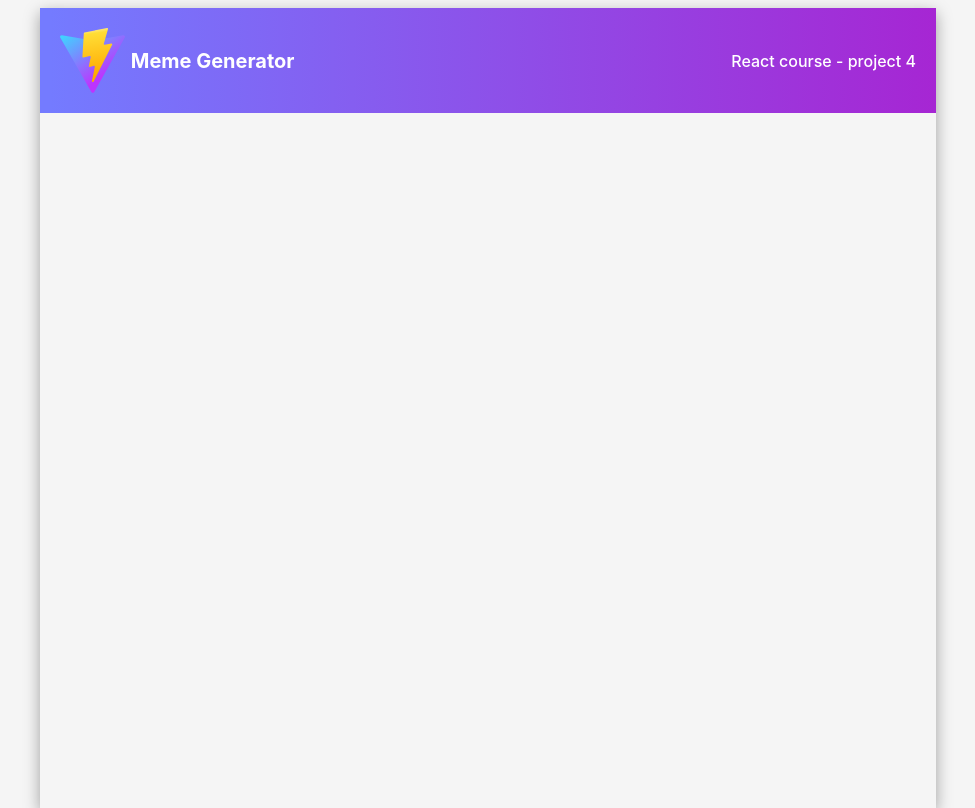
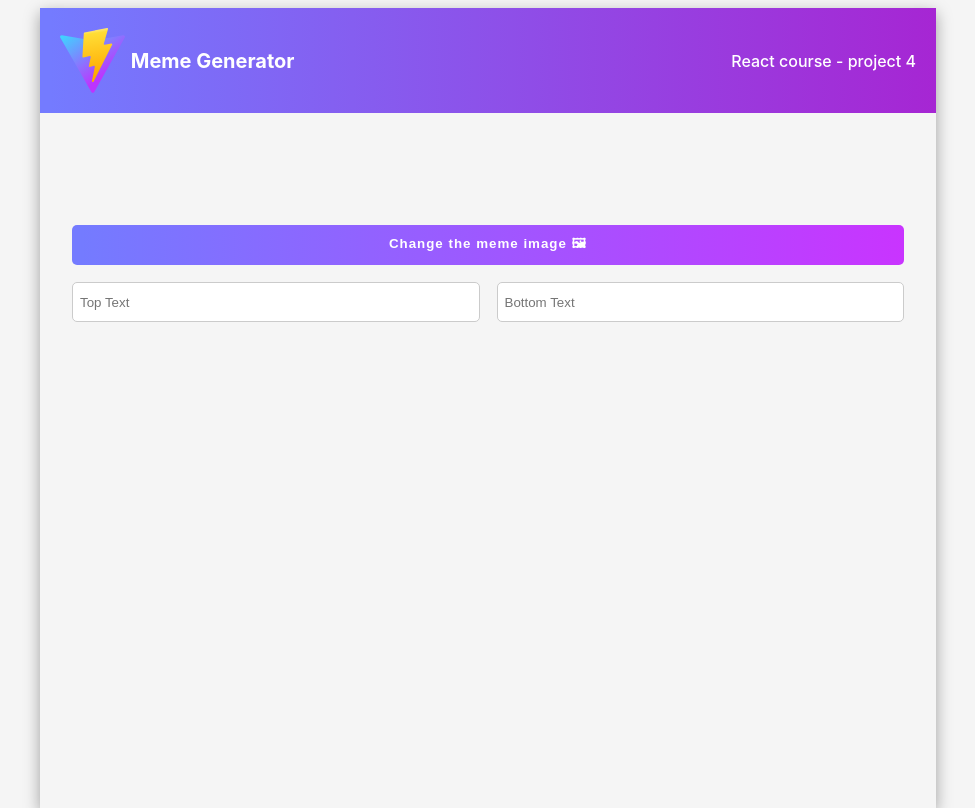
Before and after one commit to MuzhdaN/MemeGenerator, a React (Vite) app: page / in a window 1280 px wide. Shown: the whole page, without its empty margins (160-1135 px from the left). Built offline with nearby package versions, Linux system fonts and the light colour scheme.

Commit message:
Added form structure and design

```diff
--- a/src/App.jsx
+++ b/src/App.jsx
@@ -1,12 +1,14 @@
 // import './style.css'
 
 import Header from "./components/Header"
+import Meme from "./components/Meme"
 
 function App() {
 
   return (
     <div>
       <Header />
+      <Meme />
     </div>
   )
 }
--- /dev/null
+++ b/src/components/Meme.jsx
@@ -0,0 +1,23 @@
+import React from 'react'
+
+
+export default function Meme() {
+    return(
+        <main>
+            <form className='form'>
+                <input
+                    type="text"
+                    placeholder='Top Text'
+                    className='form-input'
+                />
+                <input
+                    type="text"
+                    placeholder='Bottom Text'
+                    className='form-input'
+                />
+
+                <button className='form-btn'>Change the meme image 🖼</button>
+            </form>
+        </main>
+    )
+}
--- a/src/style.css
+++ b/src/style.css
@@ -16,6 +16,7 @@ body {
   box-shadow: rgba(0, 0, 0, 0.35) 0px 5px 15px;
 }
 
+/* Header */
 .header {
   background: linear-gradient(90deg, #747bff 1.18%, #A626D3 100%);
   display:flex;
@@ -38,3 +39,30 @@ body {
 .header-subheading {
   font-weight: 500;
 }
+
+/* form */
+.form {
+  margin-top: 5rem;
+  display: grid;
+  grid-template: 40px 40px / 1fr 1fr;
+  gap: 17px;
+  grid-auto-flow: column;
+  padding: 2rem;
+}
+
+.form-input {
+  border-radius: 5px;
+  border: 1px solid #cbcbcb;
+  text-indent: 5px;
+}
+
+.form-btn {
+  grid-column: 1 / -1;
+  border-radius: 5px;
+  background: linear-gradient(90deg, #747bff 1.18%, #c934ff 100%);
+  color: white;
+  font-weight: 600;
+  letter-spacing: 1px;
+  border: none;
+  cursor: pointer;
+}
```
